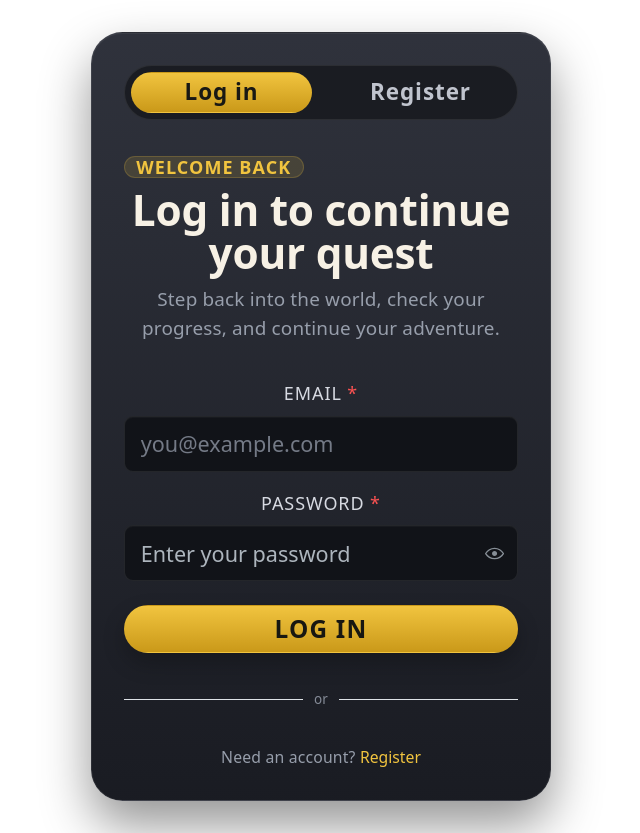
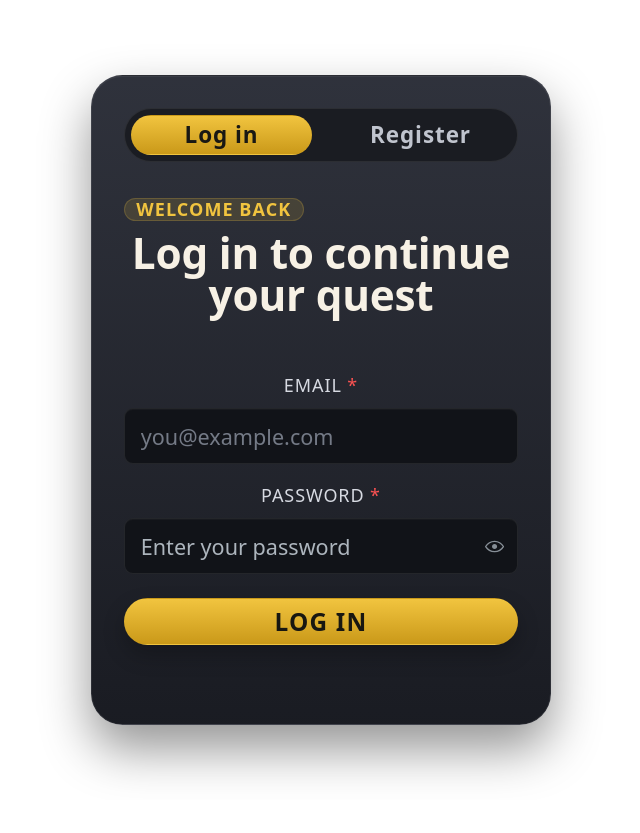
Before and after one commit to MarkDavidovich/ai-quest, a React (Vite) app in the folder frontend/: page / in a window 1280 px wide. Shown: the whole page, without its empty margins (319-959 px from the left). After the commit the page ends 800 px from the top, so only its background shows below. Built offline with nearby package versions, Linux system fonts and the light colour scheme; a web font is replaced by a local one.

Commit message:
style: Remove authentication form descriptions, adjust name row gap, and introduce a form container for layout.

```diff
--- a/frontend/src/pages/AuthPage/AuthPage.jsx
+++ b/frontend/src/pages/AuthPage/AuthPage.jsx
@@ -20,8 +20,6 @@ const AUTH_COPY = {
   login: {
     badge: "Welcome back",
     title: "Log in to continue your quest",
-    description:
-      "Step back into the world, check your progress, and continue your adventure.",
     submitLabel: "Log in",
     switchPrompt: "Need an account?",
     switchLabel: "Register",
@@ -29,8 +27,6 @@ const AUTH_COPY = {
   register: {
     badge: "New here",
     title: "Create your account",
-    description:
-      "Build your hero profile and get ready to start your first quest.",
     submitLabel: "Create account",
     switchPrompt: "Already have an account?",
     switchLabel: "Log in",
@@ -137,11 +133,11 @@ const AuthPage = () => {
               <Title order={2} className={style.formTitle}>
                 {copy.title}
               </Title>
-              <Text className={style.formDescription}>{copy.description}</Text>
             </Stack>
 
             <form onSubmit={handleSubmit}>
-              <Stack gap="md">
+              <div className={style.formContainer}>
+                <Stack gap="md">
                 {error && (
                   <Text className={style.errorText} ta="center">
                     {error}
@@ -213,28 +209,8 @@ const AuthPage = () => {
                   {copy.submitLabel}
                 </Button>
               </Stack>
-            </form>
-
-            <Divider
-              className={style.divider}
-              label="or"
-              labelPosition="center"
-            />
-
-            <Text ta="center" size="sm" className={style.switchText}>
-              {copy.switchPrompt}{" "}
-              <Anchor
-                className={style.switchLink}
-                component="button"
-                type="button"
-                onClick={() => {
-                  setMode(isRegisterMode ? "login" : "register");
-                  setError(null);
-                }}
-              >
-                {copy.switchLabel}
-              </Anchor>
-            </Text>
+            </div>
+          </form>
           </Stack>
         </Paper>
       </div>
--- a/frontend/src/pages/AuthPage/AuthPage.module.css
+++ b/frontend/src/pages/AuthPage/AuthPage.module.css
@@ -68,7 +68,7 @@
 }
 
 .nameRow {
-  gap: 16px;
+  gap: 10px;
 }
 
 .field :global(.mantine-InputWrapper-label) {
@@ -150,6 +150,15 @@
   font-size: inherit;
 }
 
+.formContainer {
+  min-height: 340px;
+  display: flex;
+  flex-direction: column;
+  justify-content: flex-start;
+  padding-top: 20px;
+  transition: min-height 0.3s ease;
+}
+
 @media (max-width: 960px) {
   .page {
     padding: 20px;
```
